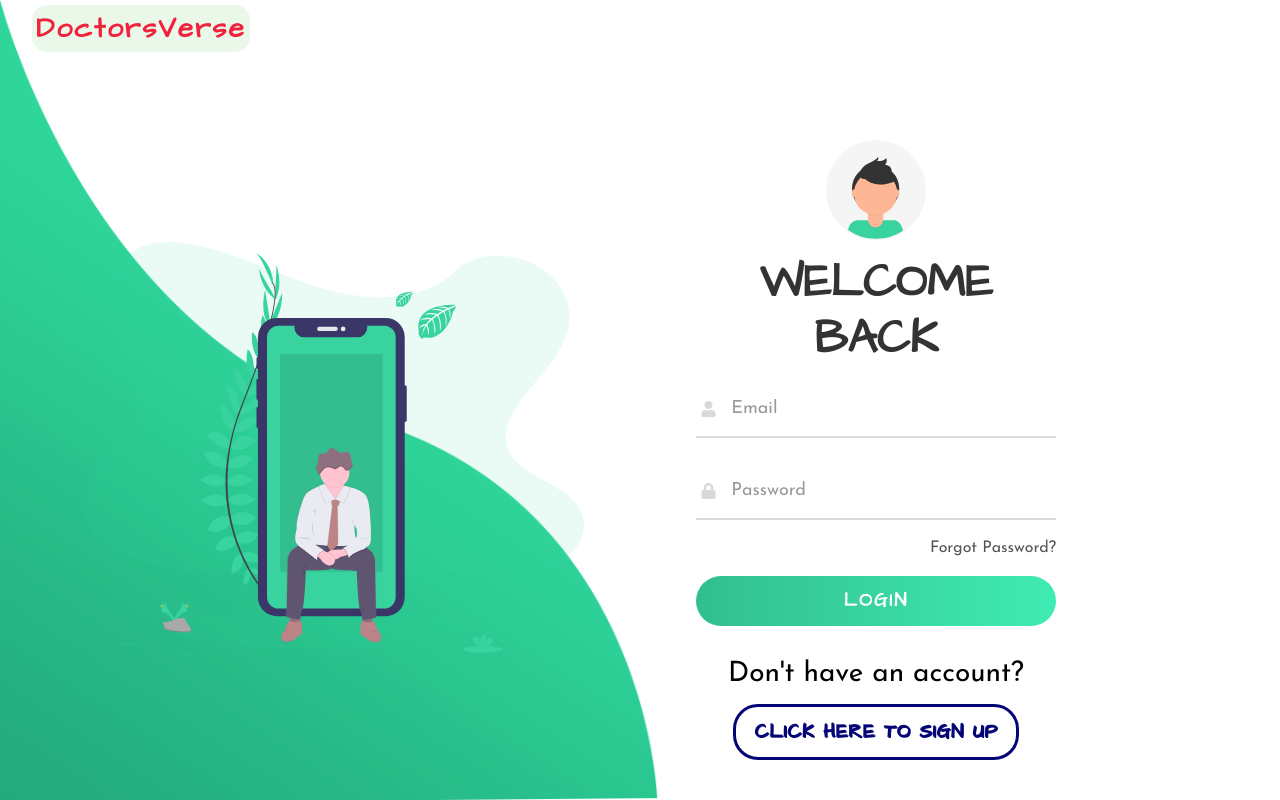
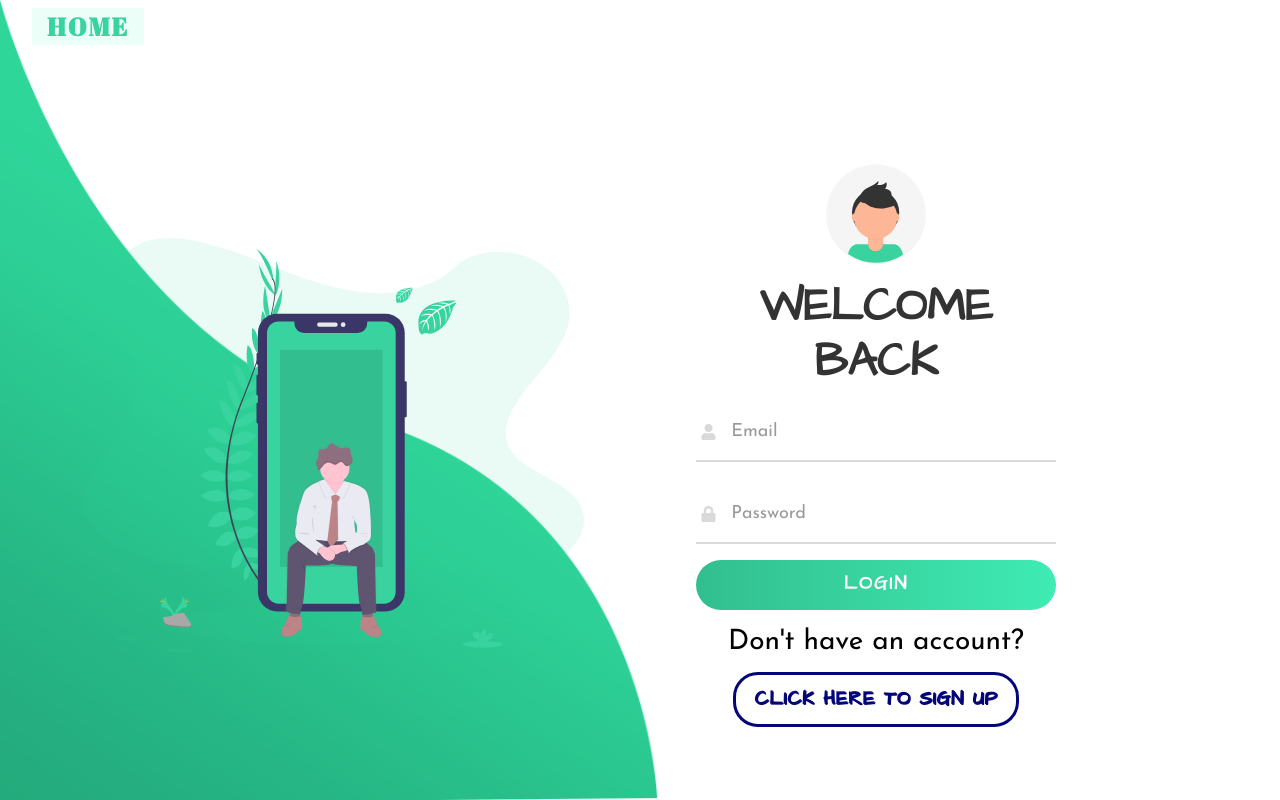
Before and after one commit to GargiGhosal/Login-Register-React, a React (Create React App) app: page /login in a window 1280 px wide. Built offline with nearby package versions, Linux system fonts and the light colour scheme.

Commit message:
corrected login and register

```diff
--- a/src/Components/BookingFolder/Banner/Banner.js
+++ b/src/Components/BookingFolder/Banner/Banner.js
@@ -1,5 +1,5 @@
 import React, { Component } from 'react';
-import { Link } from 'react-router-dom';
+// import { Link } from 'react-router-dom';
 import './BannerStyle.css';
 import $ from 'jquery';
 import axios from 'axios';
--- a/src/Components/BookingFolder/Banner/BannerStyle.css
+++ b/src/Components/BookingFolder/Banner/BannerStyle.css
@@ -148,6 +148,7 @@ a {
     color: white;
     text-decoration: none;
     font-weight: 600;
+    transition: 0.3s;
 }
 
 .header_logo a:hover {
--- a/src/Components/Login/login.js
+++ b/src/Components/Login/login.js
@@ -25,18 +25,36 @@ export default class login extends Component {
 
     handleSubmit = (event) => {
         event.preventDefault();
+        let ErrorText = document.querySelector(".Error_handling")
         const reactData = {
             email: this.state.email,
             password: this.state.password,
         }
-        axios.post("/t/n80zx-1620142118/post", reactData)
-            .then(function (response) {
-                console.log(response);
-            })
-            .catch(function (error) {
-                console.log(error);
-            })
-        window.location.href = "/banner";
+
+        if (reactData.email === "" || reactData.password === "")
+            ErrorText.innerText = "Fill out correctly!!!!!"
+        else {
+            axios.post("http://localhost:3000/login", reactData)
+                .then(function (response) {
+                    console.log(response);
+                    window.location.href = "/banner";
+                })
+                .catch(function (error) {
+                    console.log(error.response.data);
+
+                    if (error.response.status === 401) {
+                        ErrorText.innerText = "Wrong Password!!!!!"
+                    }
+                    else if (error.response.status === 404) {
+                        ErrorText.innerText = "User not Found, Sign up first!!!!"
+                    }
+
+                    this.setState({
+                        email: "",
+                        password: ""
+                    })
+                })
+        }
     }
 
     componentDidMount() {
@@ -66,7 +84,7 @@ export default class login extends Component {
             <div className="login">
                 <div className="Navbar_to_home">
                     <a href="/">
-                        DoctorsVerse
+                        HOME
                     </a>
                 </div>
                 <img className="wave" src="img/wave.png" alt="" />
@@ -87,7 +105,8 @@ export default class login extends Component {
                                 <div className="div">
                                     <h5 className="login_subtitle">Email</h5>
                                     <input type="mail" className="login_input_field"
-                                        value={this.state.username} onChange={this.onEmailChange} />
+                                        value={this.state.username} onChange={this.onEmailChange}
+                                        required />
                                 </div>
                             </div>
 
@@ -98,12 +117,16 @@ export default class login extends Component {
                                 <div className="div">
                                     <h5 className="login_subtitle">Password</h5>
                                     <input type="password" className="login_input_field"
-                                        value={this.state.password} onChange={this.onPasswordChange} />
+                                        value={this.state.password} onChange={this.onPasswordChange}
+                                        required />
                                 </div>
                             </div>
-                            <a href="/" className="forgot_pass">Forgot Password?</a>
+                            <div className="Error_handling">
+
+                            </div>
+                            {/* <a href="/" className="forgot_pass">Forgot Password?</a> */}
                             <a href="/banner" className="Submit_link">
-                                <input type="submit" className="submit_btn" value="Login"
+                                <input type="submit" className="submit_btn_login" value="Login"
                                     onClick={this.handleSubmit} />
                             </a>
 
--- a/src/Components/Login/loginStyle.css
+++ b/src/Components/Login/loginStyle.css
@@ -14,26 +14,24 @@
 .Navbar_to_home {
 	margin-left: 2rem;
 	padding-top: 0.5rem;
-	font-family: 'Architects Daughter', cursive;
-	font-weight: bolder;
 }
 
 .Navbar_to_home a {
-	font-size: 1.75rem;
-	letter-spacing: 2px;
-	padding: 0.25rem;
-	color: #ef233c;
-	text-decoration: none;
+	font-size: 25px;
+    letter-spacing: 2px;
+    font-family: 'Abril Fatface', cursive;
+    color: #38d39f;
+	padding: 2px 15px;
+    text-decoration: none;
+	background-color: #ebfff8;
+    font-weight: 600;
+	cursor: pointer;
 	transition: 0.3s;
-	background-color: #eaf8ea;
-	border-radius: 15px;
 }
 
 .Navbar_to_home a:hover {
 	color: #ff8906;
-	cursor: pointer;
-	box-shadow: 0 2px 7px #ef233c;
-	text-shadow: 1px 1px 1px #ef233c;
+	/* text-shadow: 1px 1px 1px #000000; */
 }
 
 .wave {
@@ -195,6 +193,11 @@
 	color: #6246ea;
 }
 
+.Error_handling {
+	color: rgb(255, 24, 24);
+	font-weight: bolder;
+}
+
 .Submit_link {
 	text-decoration: none;
 }
@@ -203,7 +206,7 @@
 	text-decoration: none;
 }
 
-.submit_btn {
+.submit_btn_login {
 	display: block;
 	width: 100%;
 	height: 50px;
@@ -218,12 +221,12 @@
 	color: #fff;
 	font-family: 'Architects Daughter', cursive;
 	text-transform: uppercase;
-	margin: 0.5rem 0 2rem 0;
+	margin: 1rem 0 1rem 0;
 	cursor: pointer;
 	transition: .5s;
 }
 
-.submit_btn:hover {
+.submit_btn_login:hover {
 	background-position: right;
 }
 
--- a/src/Components/Register/register.js
+++ b/src/Components/Register/register.js
@@ -30,11 +30,16 @@ export default class register extends Component {
 
     handleSubmit = (event) => {
         event.preventDefault();
+        let ErrorText = document.querySelector(".Error_handling");
         const reactData = {
             name: this.state.name,
             email: this.state.email,
             password: this.state.password,
         }
+
+        if (reactData.email === "" || reactData.password === "")
+            ErrorText.innerText = "Fill out correctly!!!!!"
+        else {
             axios.post("http://localhost:3000/register", reactData)
                 .then(function (response) {
                     console.log(response);
@@ -43,6 +48,7 @@ export default class register extends Component {
                     console.log(error);
                 })
             window.location.href = "/banner";
+        }
     }
 
     componentDidMount() {
@@ -71,7 +77,7 @@ export default class register extends Component {
             <div className="register">
                 <div className="Navbar_to_home">
                     <a href="/">
-                        DoctorsVerse
+                        HOME
                     </a>
                 </div>
                 <img className="wave" src="img/wave.png" alt="" />
@@ -92,7 +98,8 @@ export default class register extends Component {
                                 <div className="div">
                                     <h5 className="register_subtitle">Name</h5>
                                     <input type="text" name="name" className="register_input_field"
-                                        value={this.state.name} onChange={this.onNameChange} />
+                                        value={this.state.name} onChange={this.onNameChange}
+                                        required />
                                 </div>
                             </div>
 
@@ -103,7 +110,8 @@ export default class register extends Component {
                                 <div className="div">
                                     <h5 className="register_subtitle">Email</h5>
                                     <input type="mail" className="register_input_field"
-                                        value={this.state.email} onChange={this.onEmailChange} />
+                                        value={this.state.email} onChange={this.onEmailChange}
+                                        required />
                                 </div>
                             </div>
 
@@ -114,8 +122,12 @@ export default class register extends Component {
                                 <div className="div">
                                     <h5 className="register_subtitle">Password</h5>
                                     <input type="password" className="register_input_field"
-                                        value={this.state.password} onChange={this.onPasswordChange} />
+                                        value={this.state.password} onChange={this.onPasswordChange}
+                                        required />
                                 </div>
+                            </div>
+                            <div className="Error_handling">
+
                             </div>
                             <a href="/banner" className="Submit_link">
                                 <input type="submit" className="submit_btn" value="Sign Up"
--- a/src/Components/Register/registerStyle.css
+++ b/src/Components/Register/registerStyle.css
@@ -13,25 +13,24 @@
 .Navbar_to_home {
 	margin-left: 2rem;
 	padding-top: 0.5rem;
-	font-family: 'Architects Daughter', cursive;
-	font-weight: bolder;
 }
 
 .Navbar_to_home a {
-	font-size: 1.75rem;
+	font-size: 25px;
 	letter-spacing: 2px;
-	padding: 0.25rem;
-	color: #ef233c;
+	font-family: 'Abril Fatface', cursive;
+	color: #38d39f;
+	padding: 2px 15px;
 	text-decoration: none;
-	background-color: #eaf8ea;
+	background-color: #ebfff8;
+	font-weight: 600;
+	cursor: pointer;
 	transition: 0.3s;
 }
 
 .Navbar_to_home a:hover {
 	color: #ff8906;
-	cursor: pointer;
-	box-shadow: 0 2px 7px #ef233c;
-	text-shadow: 1px 1px 1px #ef233c;
+	/* text-shadow: 1px 1px 1px #000000; */
 }
 
 .wave {
@@ -184,6 +183,11 @@
 	text-decoration: none;
 }
 
+.Error_handling {
+	color: rgb(255, 24, 24);
+	font-weight: bolder;
+}
+
 .submit_btn {
 	display: block;
 	width: 100%;
@@ -197,7 +201,7 @@
 	color: #fff;
 	font-family: 'Architects Daughter', cursive;
 	text-transform: uppercase;
-	margin: 1rem 0 2rem 0;
+	margin: 0.5rem 0 1rem 0;
 	cursor: pointer;
 	transition: 0.5s;
 }
```
Lines whose indentation alone changed are shown as unchanged.
